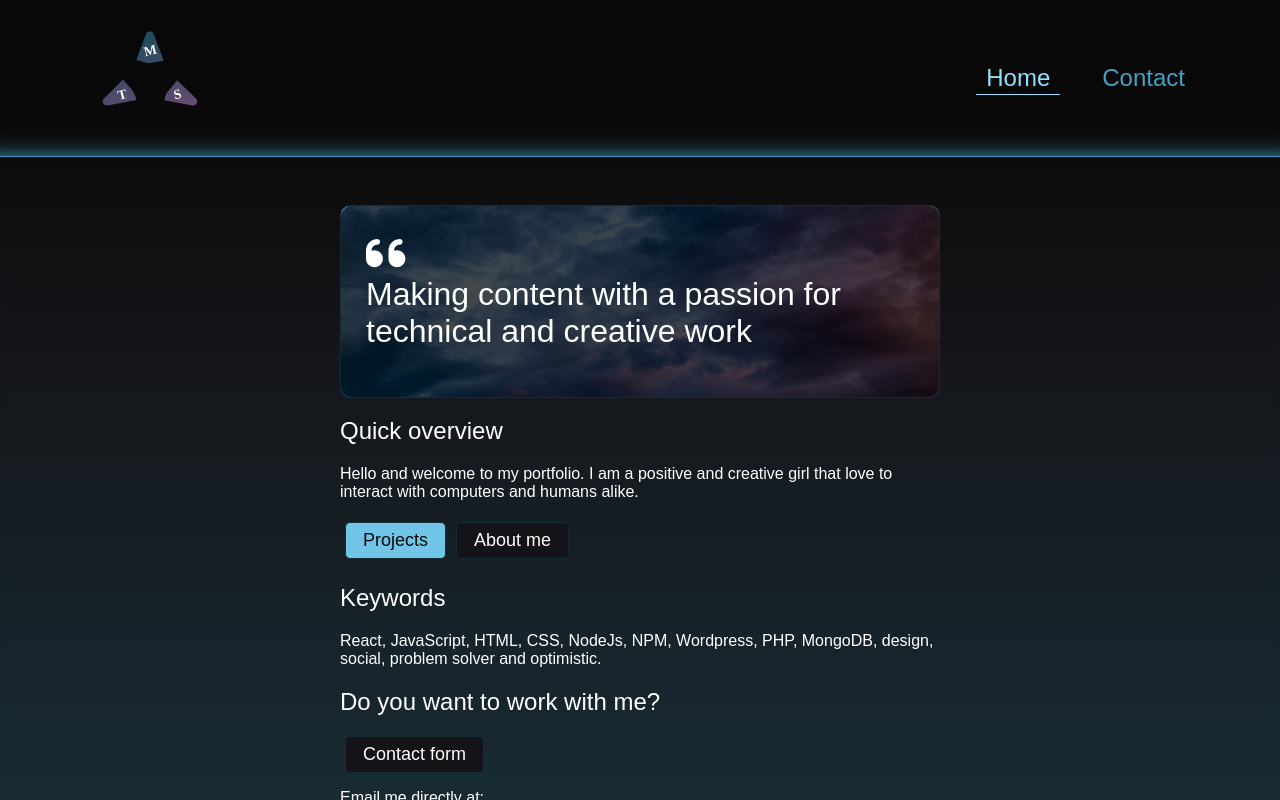
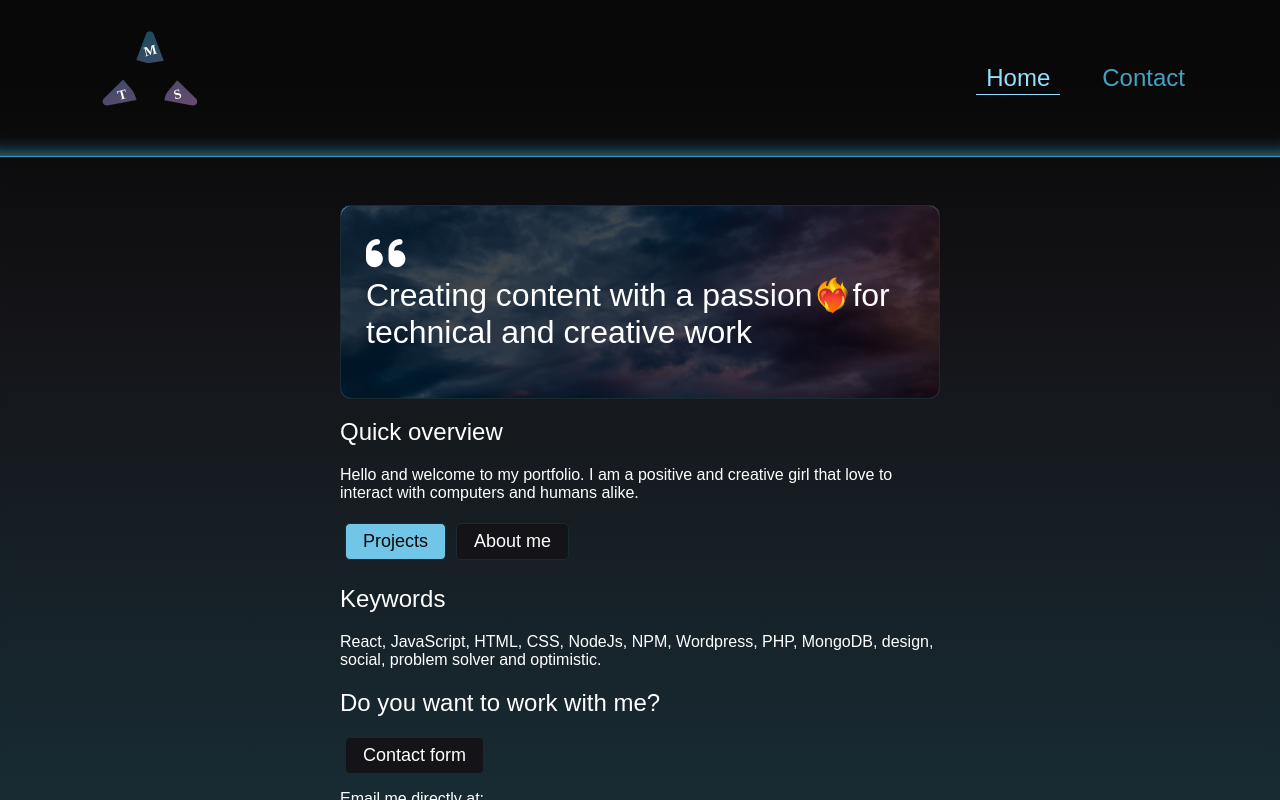
Before and after one commit to trine-marie-sandberg/portfolio, a React (Vite) app: page / in a window 1280 px wide. Built offline with nearby package versions, Linux system fonts and the light colour scheme; a web font is replaced by a local one.

Commit message:
upd text

```diff
--- a/src/pages/home/index.jsx
+++ b/src/pages/home/index.jsx
@@ -13,7 +13,7 @@ export default function HomePage() {
                     <HeadingWrap>
                         <HeadingBgContrast>
                         <i className="fa-solid fa-quote-left"></i>
-                            <h1>Making content with a passion for technical and creative work</h1>
+                            <h1>Creating content with a passion❤️‍🔥for technical and creative work</h1>
                         </HeadingBgContrast>
                     </HeadingWrap>
                     <h2>Quick overview</h2>
```
